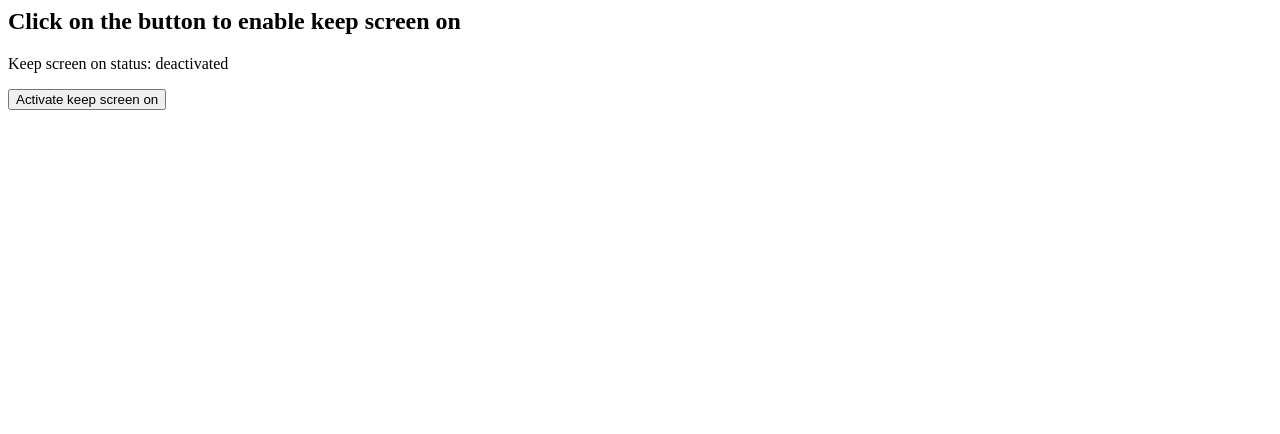
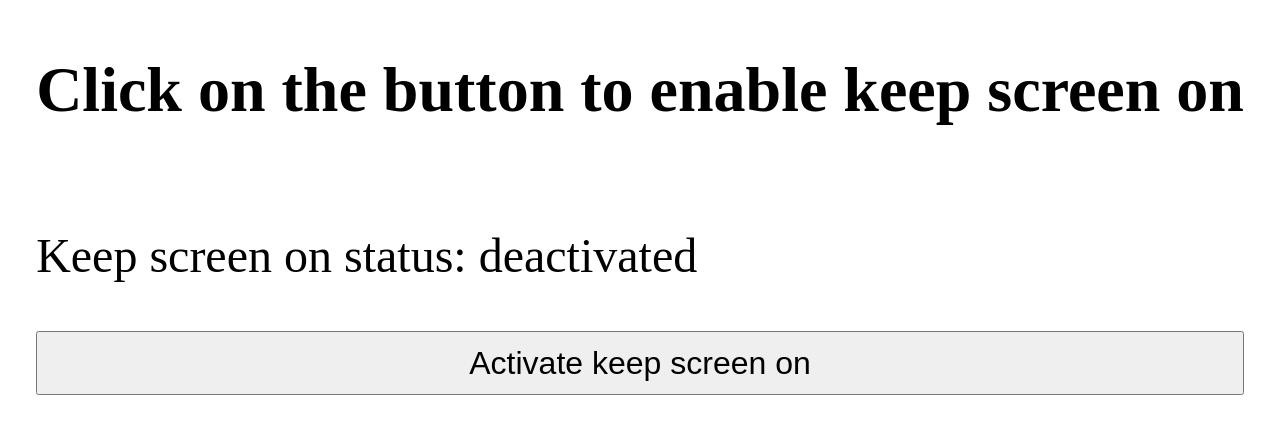
Before and after one commit to bradeac/keep-screen-on, a website: page index.html in a window 1280 px wide. Drawn offline with Linux system fonts and the light colour scheme.

Commit message:
Very basic styling. Removed console.logs. Added npm build command

```diff
--- /dev/null
+++ b/index.css
@@ -0,0 +1,28 @@
+html, body {
+    height: 100%;
+}
+
+body {
+    display: flex;
+    justify-content: center;
+
+    margin: 0 2rem;
+}
+
+.container {
+    display: flex;
+    flex-direction: column;
+}
+
+.title {
+    font-size: 4rem;
+}
+
+.status {
+    font-size: 3rem;
+}
+
+.toggle {
+    height: 4rem;
+    font-size: 2rem;
+}
--- a/index.html
+++ b/index.html
@@ -1,8 +1,11 @@
 <html>
     <body>
-        <h2>Click on the button to enable keep screen on</h2>
-        <p id="state">Keep screen on status: deactivated</p>
-        <button id="toggle">Activate keep screen on</button>
+        <div class="container">
+            <h2 class="title">Click on the button to enable keep screen on</h2>
+            <p class="status" id="state">Keep screen on status: deactivated</p>
+            <button class="toggle" id="toggle">Activate keep screen on</button>
+        </div>
     </body>
+    <link rel="stylesheet" href="index.css">
     <script src="bundle.js"></script>
 </html>
--- a/index.js
+++ b/index.js
@@ -14,8 +14,6 @@ document.getElementById('toggle').addEventListener('click', function () {
         paragraph.innerHTML = 'Keep screen on status: activated !'
 
         noSleep.enable()
-
-        console.log("Activated", clicked)
     } else {
         clicked = !clicked
 
@@ -23,8 +21,6 @@ document.getElementById('toggle').addEventListener('click', function () {
         paragraph.innerHTML = 'Keep screen on status: deactivated'
 
         noSleep.disable()
-
-        console.log('Deactivated', clicked)
     }
 
 })
--- a/package.json
+++ b/package.json
@@ -4,6 +4,7 @@
   "description": "",
   "main": "index.js",
   "scripts": {
+    "build": "browserify index.js -o bundle.js",
     "test": "echo \"Error: no test specified\" && exit 1"
   },
   "author": "bradeac",
```
